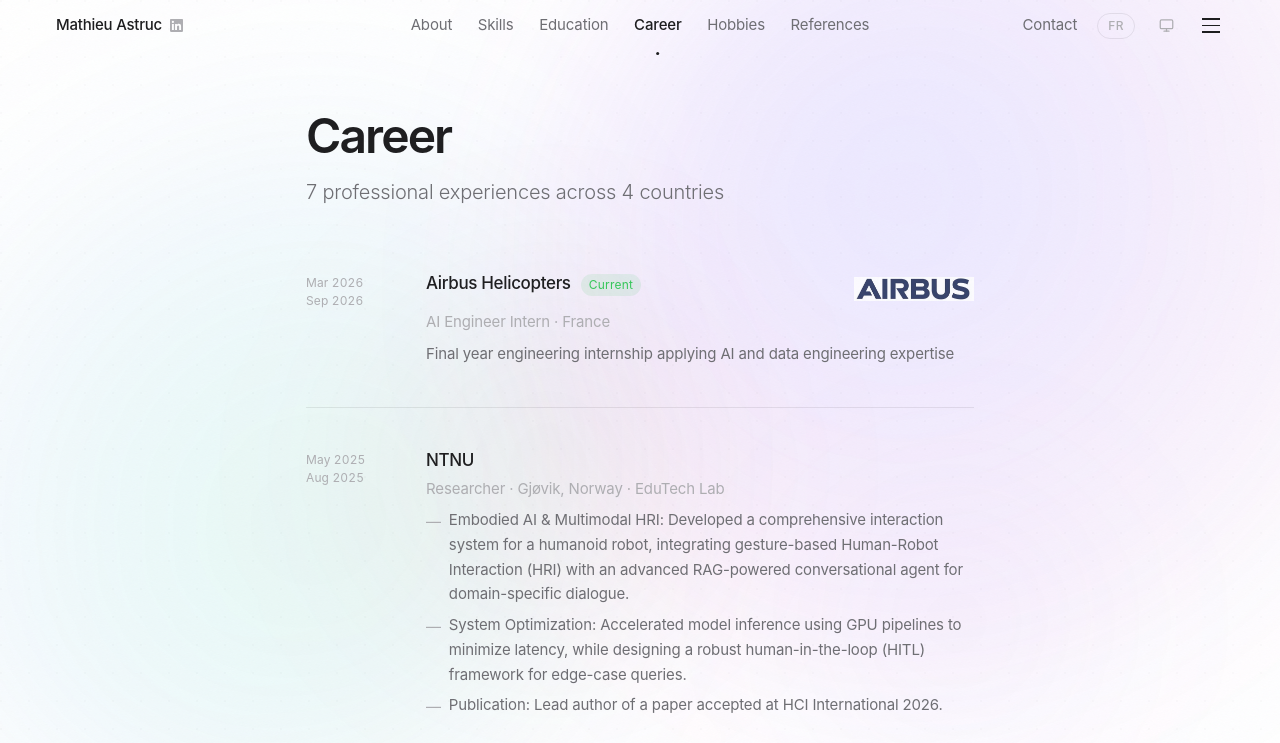
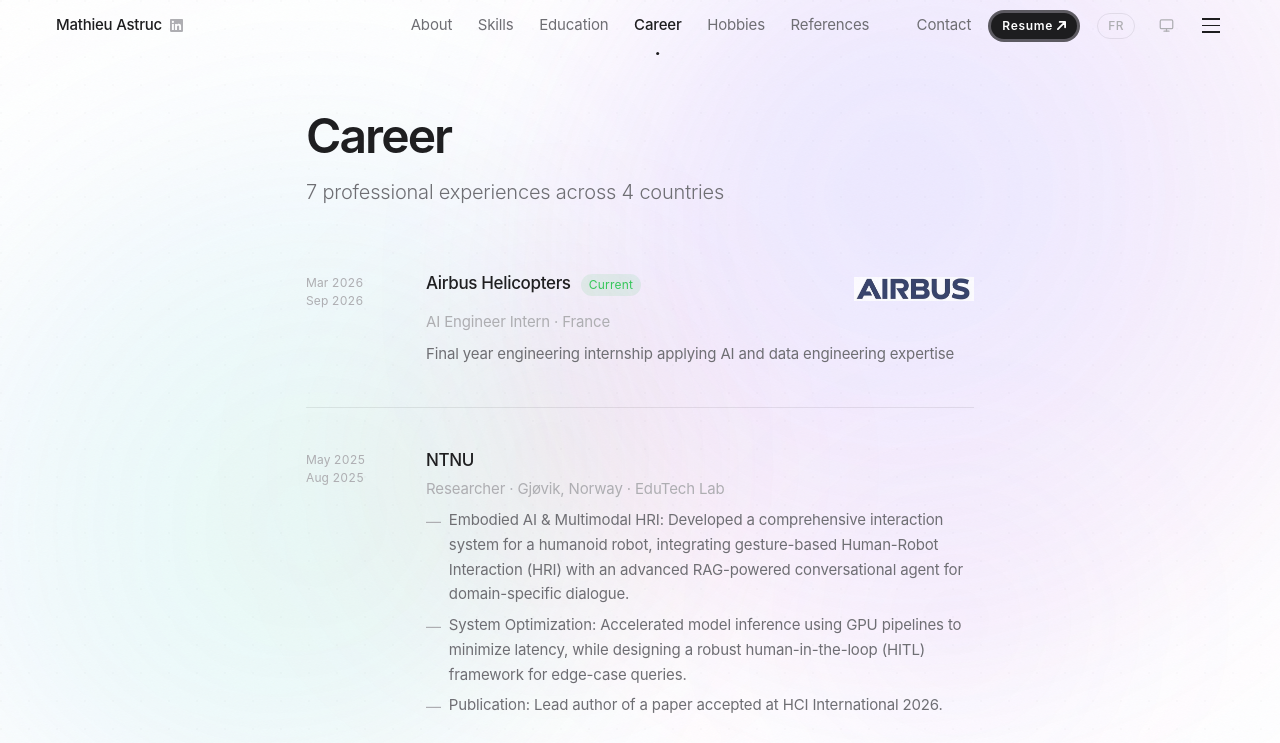
Before and after one commit to lmveprog/mathieuastruc.github.io, a Next.js app: page /career in a window 1280 px wide. Shown: the top 743 px of the page. Built offline with nearby package versions, Linux system fonts and the light colour scheme.

Commit message:
feat: add animated CV/Resume button to navigation
- Pill button with pulsing ping ring in nav (desktop + mobile)
- Uses "Resume" in EN, "CV" in FR via translations
- PDF served from public/MathieuResume.pdf

```diff
--- a/src/app/globals.css
+++ b/src/app/globals.css
@@ -346,3 +346,10 @@
 /* ─── Button hover ─────────────────────────────────────── */
 .btn-dark { transition: opacity 150ms ease; }
 .btn-dark:hover { opacity: 0.82; }
+
+/* ─── CV button ping animation ─────────────────────────── */
+@keyframes cv-ping {
+  0%   { transform: scale(1);   opacity: 0.7; }
+  70%  { transform: scale(1.7); opacity: 0;   }
+  100% { transform: scale(1.7); opacity: 0;   }
+}
--- a/src/components/Navigation.tsx
+++ b/src/components/Navigation.tsx
@@ -65,6 +65,19 @@
           <a href="mailto:mathastruc@gmail.com" className="nav-contact-desktop" style={{ fontSize:"var(--text-sm)",fontWeight:400,color:"var(--color-text-secondary)",textDecoration:"none",letterSpacing:"-0.01em",transition:"color 120ms ease" }}>
             {t.contact}
           </a>
+          {/* CV button */}
+          <a
+            href="/MathieuResume.pdf"
+            target="_blank"
+            rel="noopener noreferrer"
+            className="nav-contact-desktop"
+            style={{ position:"relative",display:"inline-flex",alignItems:"center",flexShrink:0 }}
+          >
+            <span style={{ position:"absolute",inset:"-3px",borderRadius:"var(--radius-full)",background:"var(--color-text)",animation:"cv-ping 2.2s ease-out infinite",pointerEvents:"none" }} />
+            <span style={{ position:"relative",fontSize:"var(--text-xs)",fontWeight:600,letterSpacing:"0.06em",color:"var(--color-bg)",background:"var(--color-text)",borderRadius:"var(--radius-full)",padding:"4px 11px",display:"flex",alignItems:"center",gap:"4px",whiteSpace:"nowrap" }}>
+              {t.resume} <svg width="9" height="9" viewBox="0 0 10 10" fill="none" stroke="currentColor" strokeWidth="2" strokeLinecap="round" strokeLinejoin="round"><path d="M1 9L9 1M9 1H3M9 1v6"/></svg>
+            </span>
+          </a>
           <button
             onClick={toggle}
             style={{ fontSize:"var(--text-xs)",fontWeight:500,letterSpacing:"0.04em",color:"var(--color-text-tertiary)",background:"none",border:"0.5px solid var(--color-border)",borderRadius:"var(--radius-full)",padding:"3px 10px",cursor:"pointer",fontFamily:"inherit",transition:"color 120ms ease, border-color 120ms ease" }}
@@ -113,9 +126,23 @@
             </Link>
           ))}
           <a href="mailto:mathastruc@gmail.com" onClick={() => setMobileOpen(false)}
-            style={{ padding:"16px 0",fontSize:"var(--text-base)",color:"var(--color-text-secondary)",textDecoration:"none",letterSpacing:"-0.01em" }}>
+            style={{ padding:"16px 0",fontSize:"var(--text-base)",color:"var(--color-text-secondary)",textDecoration:"none",letterSpacing:"-0.01em",borderBottom:"0.5px solid var(--color-border)" }}>
             {t.contact}
           </a>
+          <div style={{ padding:"16px 0",display:"flex",alignItems:"center" }}>
+            <a
+              href="/MathieuResume.pdf"
+              target="_blank"
+              rel="noopener noreferrer"
+              onClick={() => setMobileOpen(false)}
+              style={{ position:"relative",display:"inline-flex",alignItems:"center" }}
+            >
+              <span style={{ position:"absolute",inset:"-3px",borderRadius:"var(--radius-full)",background:"var(--color-text)",animation:"cv-ping 2.2s ease-out infinite",pointerEvents:"none" }} />
+              <span style={{ position:"relative",fontSize:"var(--text-sm)",fontWeight:600,letterSpacing:"0.06em",color:"var(--color-bg)",background:"var(--color-text)",borderRadius:"var(--radius-full)",padding:"6px 16px",display:"flex",alignItems:"center",gap:"5px" }}>
+                {t.resume} <svg width="10" height="10" viewBox="0 0 10 10" fill="none" stroke="currentColor" strokeWidth="2" strokeLinecap="round" strokeLinejoin="round"><path d="M1 9L9 1M9 1H3M9 1v6"/></svg>
+              </span>
+            </a>
+          </div>
         </div>
       )}
     </>
--- a/src/lib/translations.ts
+++ b/src/lib/translations.ts
@@ -4,7 +4,7 @@
   en: {
     nav: {
       about: "About", skills: "Skills", education: "Education",
-      career: "Career", hobbies: "Hobbies", references: "References", contact: "Contact",
+      career: "Career", hobbies: "Hobbies", references: "References", contact: "Contact", resume: "Resume",
     },
     hero: {
       subtitle: "AI & Data",
@@ -78,7 +78,7 @@
   fr: {
     nav: {
       about: "À propos", skills: "Compétences", education: "Formation",
-      career: "Parcours", hobbies: "Loisirs", references: "Références", contact: "Contact",
+      career: "Parcours", hobbies: "Loisirs", references: "Références", contact: "Contact", resume: "CV",
     },
     hero: {
       subtitle: "AI & Data",
@@ -153,7 +153,7 @@
 
 // Type definitions
 export type Translation = {
-  nav: { about: string; skills: string; education: string; career: string; hobbies: string; references: string; contact: string };
+  nav: { about: string; skills: string; education: string; career: string; hobbies: string; references: string; contact: string; resume: string };
   hero: { subtitle: string; suggestions: string[]; placeholder: string; placeholderMore: string };
   about: { title: string; subtitle: string; bio: string[]; stats: string[]; availability: string };
   career: { title: string; subtitle: string; current: string; open: string; openDate: string; experiences: Experience[] };
```
Also changed, not shown: 1 other file (tests, documents, lock files or other folders).
